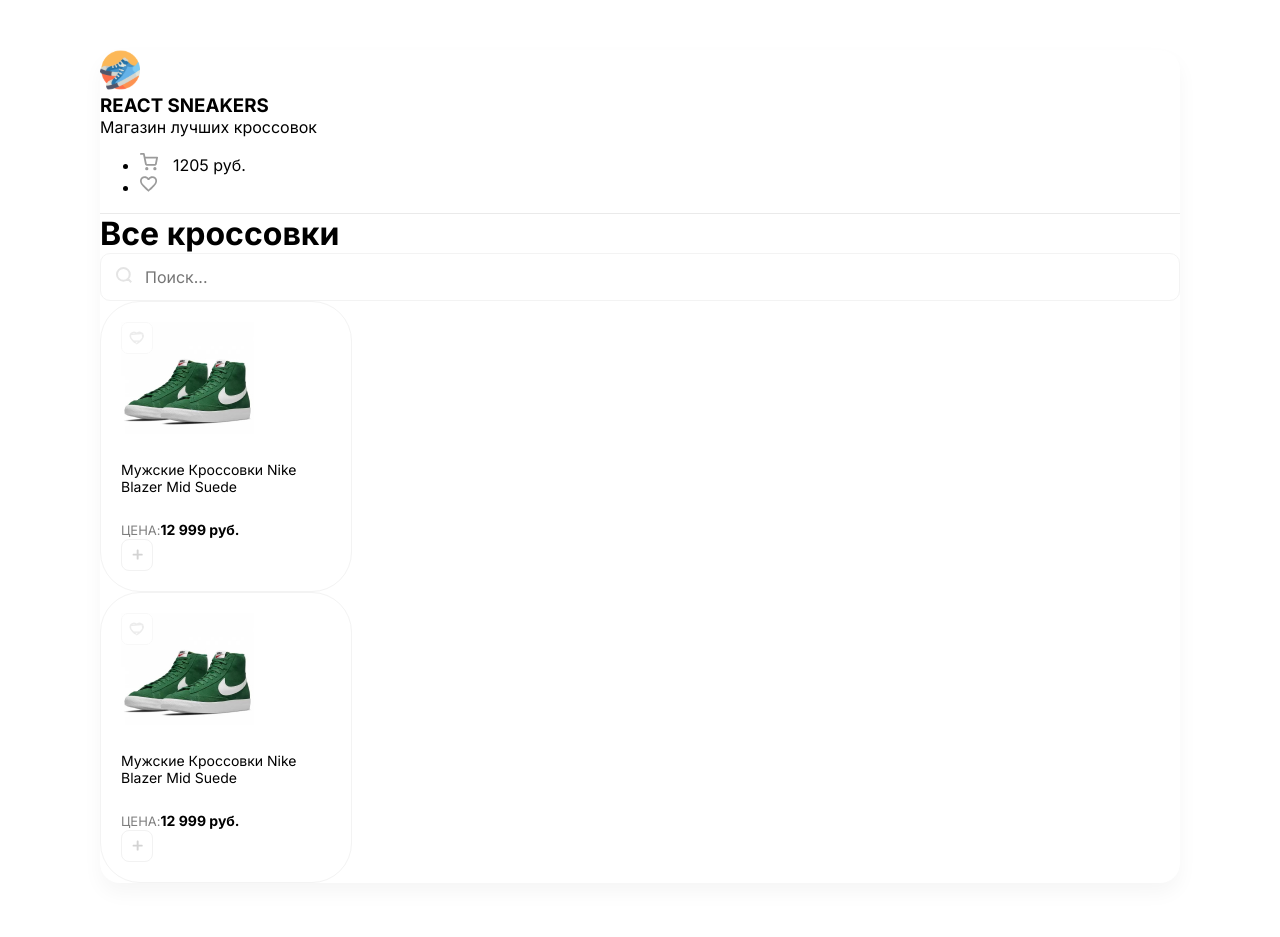
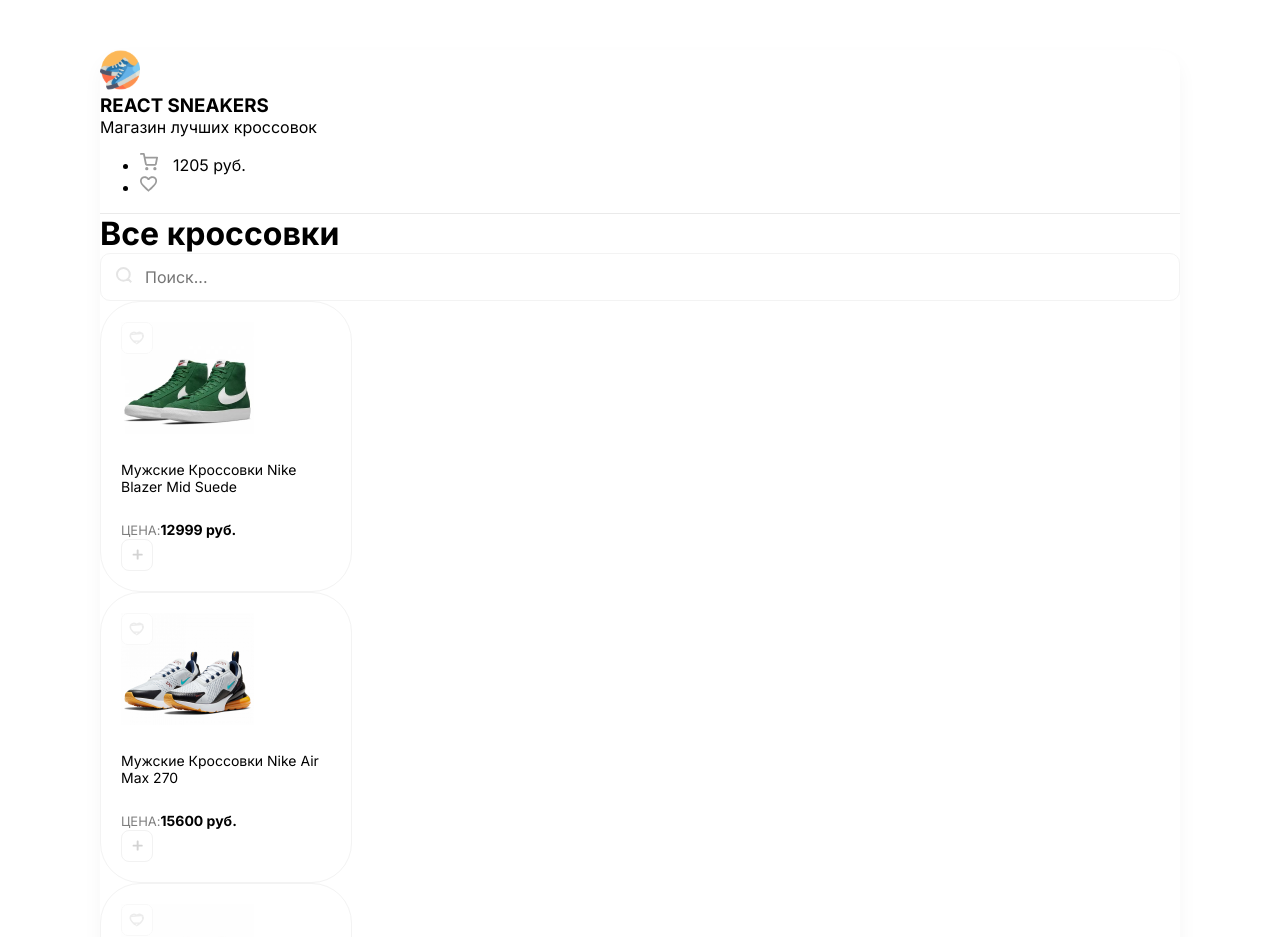
Before and after one commit to RV87K/sneakers-react, a React (Create React App) app: page / in a window 1280 px wide. Shown: the top 937 px of the page. Built offline with nearby package versions, Linux system fonts and the light colour scheme.

Commit message:
feat: add card.module.scss refactor: rename Card.jsx -> index.jsx in folder Card

```diff
--- a/src/App.js
+++ b/src/App.js
@@ -3,8 +3,26 @@
 import Header from "./components/Header";
 
 const arr = [
-  {name: 'Мужские Кроссовки Nike Blazer Mid Suede', price: 12999},
-  {name: 'Мужские Кроссовки Nike Air Max 270', price: 15600},
+  {
+    title: 'Мужские Кроссовки Nike Blazer Mid Suede',
+    price: 12999,
+    imageUrl: '/img/sneakers/1.jpg'
+  },
+  {
+    title: 'Мужские Кроссовки Nike Air Max 270',
+    price: 15600,
+    imageUrl: '/img/sneakers/2.jpg'
+  },
+  {
+    title: 'Мужские Кроссовки Nike Blazer Mid Suede',
+    price: 8499,
+    imageUrl: '/img/sneakers/3.jpg'
+  },
+  {
+    title: 'Кроссовки Puma X Aka Boku Future Rider',
+    price: 8999,
+    imageUrl: '/img/sneakers/4.jpg'
+  },
 ];
 
 function App() {
@@ -21,8 +39,13 @@
           </div>
         </div>
         <div className="d-flex">
-          {arr.map( obj => (
-            <Card/>
+          {arr.map(obj => (
+            <Card
+              title={obj.title}
+              price={obj.price}
+              imageUrl={obj.imageUrl}
+              onClick={() => console.log(obj)}
+            />
           ))}
 
           {/* <div className="card">
--- /dev/null
+++ b/src/components/Card/Card.module.scss
@@ -0,0 +1,33 @@
+.card {
+  border: 1px solid #f3f3f3;
+  padding: 20px;
+  width: 210px;
+  border-radius: 40px;
+  margin-right: 30px;
+  transition: box-shadow 0.2s ease-in-out, transform 0.2s ease-in-out;
+
+  &:hover {
+    box-shadow: 0px 20px 35px rgba(0, 0, 0, 0.06);
+    transform: translateY(-5px);
+  }
+
+  .favorite {
+    position: absolute;
+    cursor: pointer;
+  }
+
+  span {
+    opacity: 0.5;
+    font-size: 13px;
+    text-transform: uppercase;
+  }
+
+  b {
+    font-size: 14px;
+  }
+
+  h5 {
+    font-weight: 400;
+    font-size: 14px;
+  }
+}
--- a/src/components/Card.jsx
+++ b/src/components/Card/index.jsx
@@ -1,19 +1,22 @@
 import React from "react";
+import styles from "./Card.module.scss"
 
-const Card = () => {
+console.log(styles)
+const Card = (props) => {
+
   return (
-    <div className="card">
-      <div className="favorite">
+    <div className={styles.card}>
+      <div className={styles.favorite}>
         <img src="/img/unliked.svg" alt="unliked-heart" />
       </div>
-      <img width={133} height={112} src="/img/sneakers/1.jpg" />
-      <h5>Мужские Кроссовки Nike Blazer Mid Suede</h5>
+      <img width={133} height={112} src={props.imageUrl} />
+      <h5>{props.title}</h5>
       <div className="d-flex justify-between align-center">
         <div className="d-flex flex-column">
           <span>Цена:</span>
-          <b>12 999 руб.</b>
+          <b>{props.price} руб.</b>
         </div>
-        <button className="button">
+        <button className="button" onClick={props.onClick}>
           <img width={11} height={11} src="/img/plus.svg" alt="plus button" />
         </button>
       </div>
@@ -21,4 +24,5 @@
   )
 }
 
+
 export default Card;
--- a/src/index.scss
+++ b/src/index.scss
@@ -35,39 +35,6 @@
   }
 }
 
-.card {
-  border: 1px solid #f3f3f3;
-  padding: 20px;
-  width: 210px;
-  border-radius: 40px;
-  margin-right: 30px;
-  transition: box-shadow 0.2s ease-in-out, transform 0.2s ease-in-out;
-
-  &:hover {
-    box-shadow: 0px 20px 35px rgba(0, 0, 0, 0.06);
-    transform: translateY(-5px);
-  }
-
-  .favorite {
-    position: absolute;
-    cursor: pointer;
-  }
-
-  span {
-    opacity: 0.5;
-    font-size: 13px;
-    text-transform: uppercase;
-  }
-
-  b {
-    font-size: 14px;
-  }
-
-  h5 {
-    font-weight: 400;
-    font-size: 14px;
-  }
-}
 
 .button {
   background: #ffffff;
```
